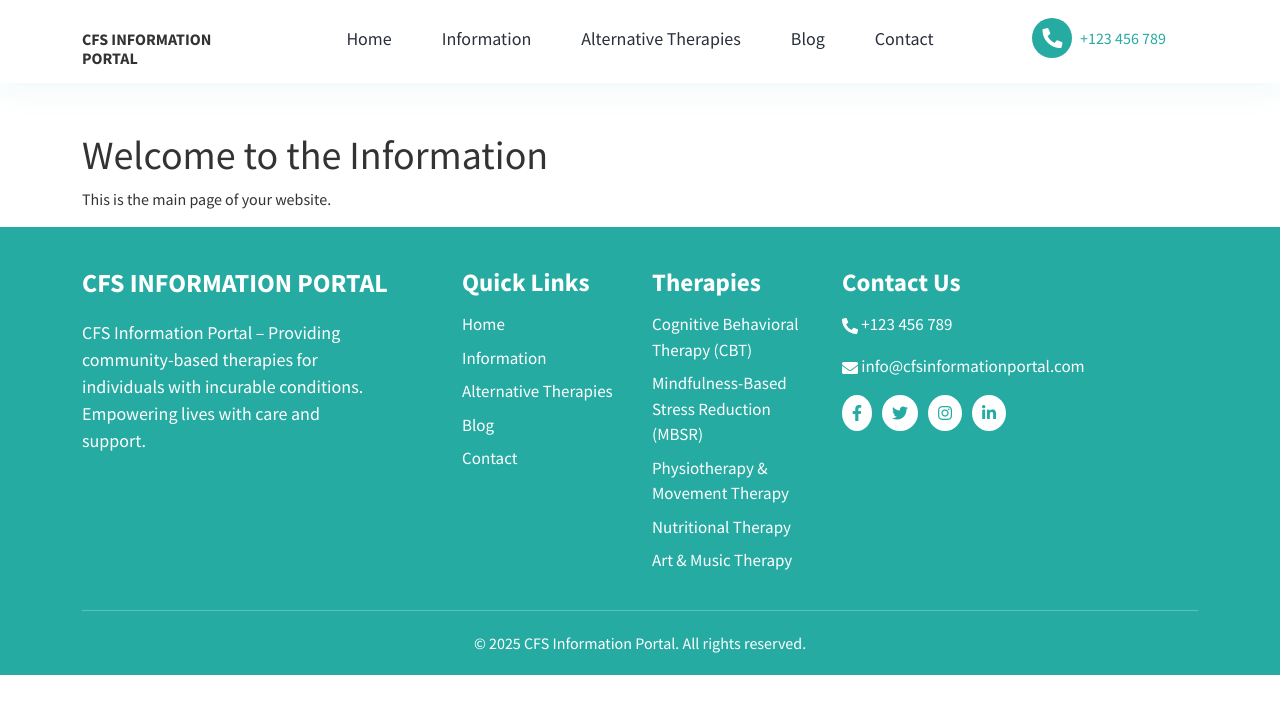
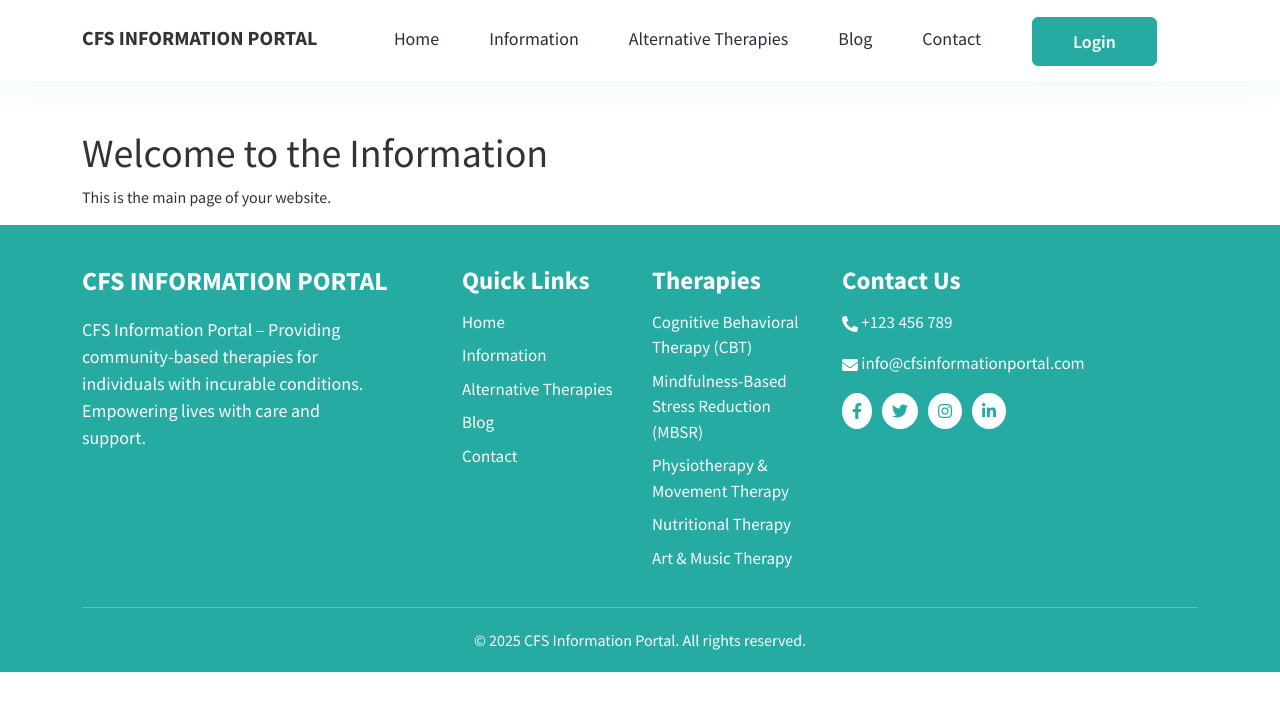
Before and after one commit to Mohsinkhan97/cfsinformationportal, a Next.js app: page /information in a window 1280 px wide. Shown: the top 714 px of the page. Built offline with nearby package versions, Linux system fonts and the light colour scheme.

Commit message:
loginbtn added

```diff
--- a/components/Header.js
+++ b/components/Header.js
@@ -1,7 +1,7 @@
 // components/Header.js
 import React from 'react';
 import Link from 'next/link'; // Importing Link for client-side navigation
-import { Container, Row, Col } from 'react-bootstrap'; // Importing Bootstrap grid components
+import { Container, Row, Col,Button } from 'react-bootstrap'; // Importing Bootstrap grid components
 
 const Header = () => {
   return (
@@ -9,13 +9,13 @@ const Header = () => {
       <Container>
         <Row className="align-items-baseline">
           {/* Logo on the left */}
-          <Col xs={2} className="logo-col">
+          <Col xs={3} className="logo-col">
             {/* <img src="/logo.png" alt="Logo" className="logo" /> */}
-            <h3 style={{fontSize:'16px',textTransform:'uppercase',fontWeight:'bold',marginBottom:'0'}}>cfs information portal</h3>
+            <h3 style={{fontSize:'20px',textTransform:'uppercase',fontWeight:'bold',marginBottom:'0'}}>cfs information portal</h3>
           </Col>
 
           {/* Menu in the center */}
-          <Col xs={8} className="text-center menu-col">
+          <Col xs={7} className="text-center menu-col">
             <nav>
               <ul className="menu">
                 <li>
@@ -39,9 +39,11 @@ const Header = () => {
 
           {/* Phone number on the right */}
           <Col xs={2} className="text-right phone-col">
-            <a href="tel:+123456789" className="phone-number">
-              <i className="fas fa-phone"></i> +123 456 789
-            </a>
+          <Link href="/information">
+
+                 <Button variant="primary" className="loginbbtn">Login</Button>
+
+             </Link>
           </Col>
         </Row>
       </Container>
--- a/styles/globals.css
+++ b/styles/globals.css
@@ -71,9 +71,20 @@
 
   /* Phone section on the right */
   .phone-col {
-    text-align: right;
+    text-align: left;
   }
-
+  .loginbbtn{
+    background: var(--primary-color);
+    padding: 10px 40px;
+    font-size: 18px;
+    border: 1px solid var(--primary-color);
+    font-weight: 600;
+  }
+  .loginbbtn:hover{
+    background: #fff;
+    border: 1px solid var(--primary-color);
+    color: var(--primary-color);
+  }
   .phone-number {
     color: var(--primary-color);
     font-size: 16px;
```
